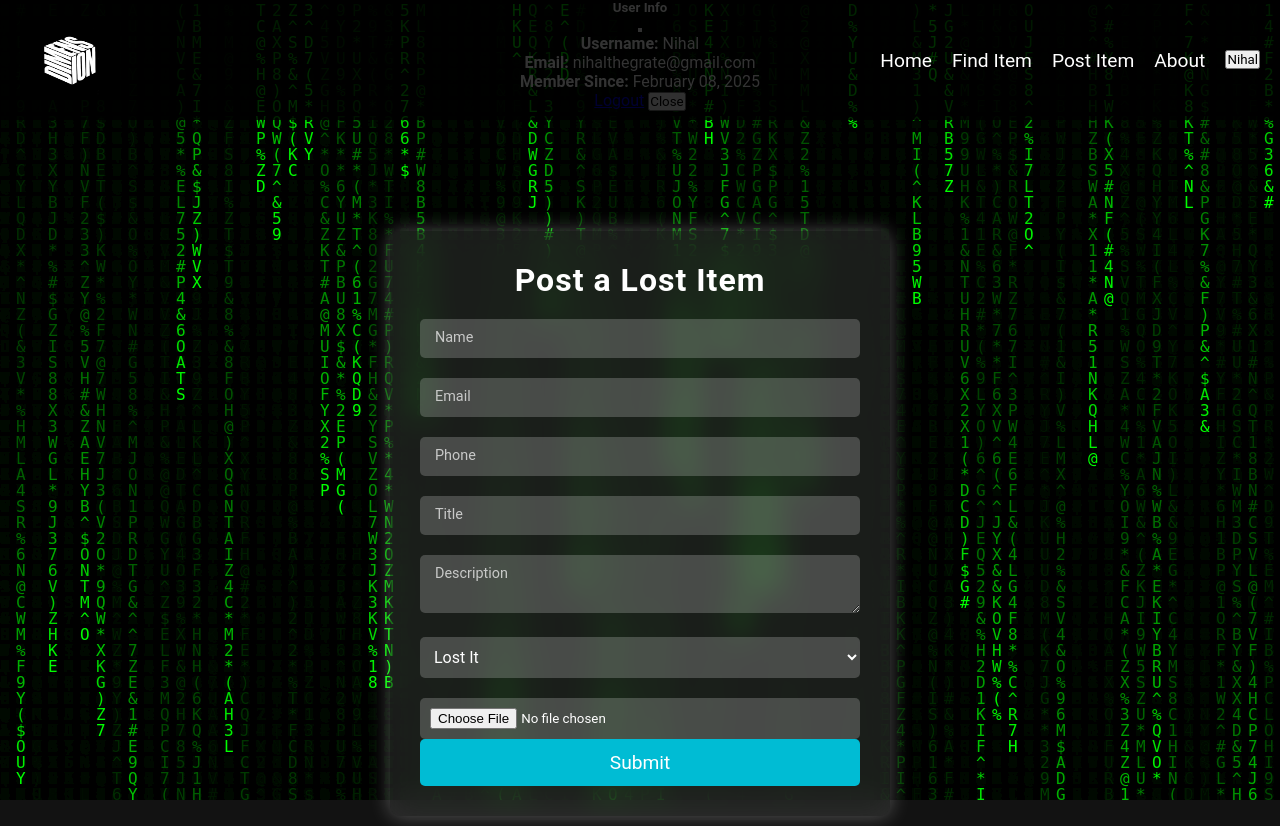
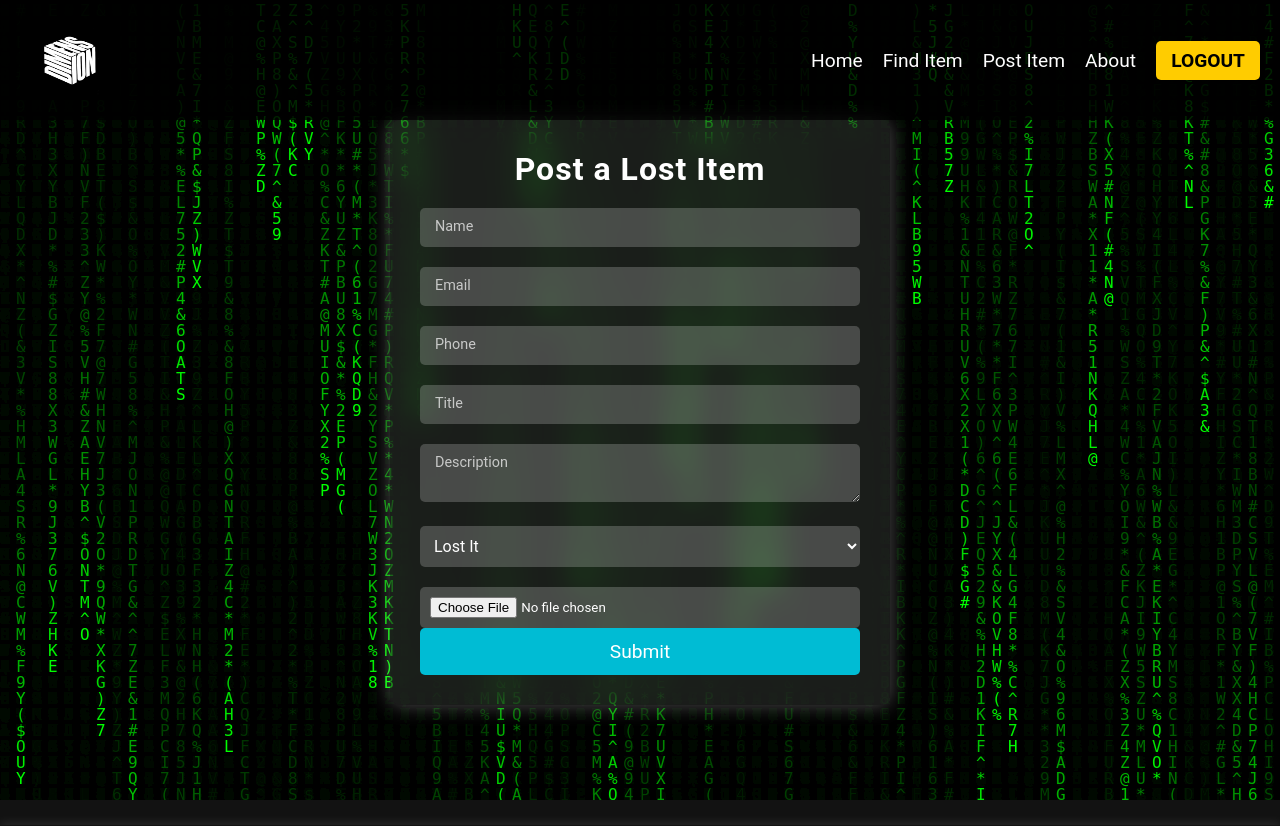
Before and after one commit to isdc-sahyadri/Spaghetti, a Django app: page /post/ in a window 1280 px wide. Shown: the top 826 px of the page. Run offline with Django 5.2, Linux system fonts and the light colour scheme; a user stored in the database is signed in.

Commit message:
conflict_resolved

```diff
--- a/lostandfound/l_f/templates/l_f/post_item.html
+++ b/lostandfound/l_f/templates/l_f/post_item.html
@@ -231,49 +231,25 @@
     transform: scale(1.1);
 }
 
+
+
+
     </style>
 </head>
 <body>
     <nav>
-        <a href="{% url 'home' %}">
-            <img src="{% static 'l_f/logo2.jpeg' %}" alt="Lost & Found" class="logo">
-        </a>
-        <ul class="navbar-nav flex-row">
-            <li class="nav-item"><a class="nav-link text-white" href="{% url 'home' %}">Home</a></li>
-            <li class="nav-item"><a class="nav-link text-white" href="{% url 'find_item' %}">Find Item</a></li>
-            <li class="nav-item"><a class="nav-link text-white" href="{% url 'post_item' %}">Post Item</a></li>
-            <li class="nav-item"><a class="nav-link text-white" href="{% url 'about_page' %}">About</a></li>
-
+        <a href="{% url 'home' %}"> <img src="{% static 'l_f/logo2.jpeg' %}" alt="Lost & Found" class="logo"></a>
+        <ul id="nav-links">
+            <li><a href="{% url 'home' %}">Home</a></li>
+            <li><a href="{% url 'find_item' %}">Find Item</a></li>
+            <li><a href="{% url 'post_item' %}">Post Item</a></li>
+            <li><a href="{% url 'about_page' %}">About</a></li>
             {% if user.is_authenticated %}
-            <li class="nav-item">
-                <button type="button" class="btn btn-info" data-bs-toggle="modal" data-bs-target="#userInfoModal">
-                    {{ user.username }} <i class="fas fa-user"></i>
-                </button>
-            </li>
-            {% endif %}
+            <li><a href="{% url 'logout' %}" class="logout-btn">Logout</a></li>
+            {%endif%}
         </ul>
+        <button class="menu-container" onclick="toggleMenu()">☰</button>
     </nav>
-
-    <div class="modal fade" id="userInfoModal" tabindex="-1" aria-labelledby="userInfoModalLabel" aria-hidden="true">
-        <div class="modal-dialog modal-dialog-centered">
-            <div class="modal-content">
-                <div class="modal-header">
-                    <h5 class="modal-title" id="userInfoModalLabel">User Info</h5>
-                    <button type="button" class="btn-close" data-bs-dismiss="modal" aria-label="Close"></button>
-                </div>
-                <div class="modal-body">
-                    <p><strong>Username:</strong> {{ user.username }}</p>
-                    <p><strong>Email:</strong> {{ user.email }}</p>
-                    <p><strong>Member Since:</strong> {{ user.date_joined|date:"F d, Y" }}</p>
-                </div>
-                <div class="modal-footer">
-                    <a href="{% url 'logout' %}" class="btn btn-danger">Logout</a>
-                    <button type="button" class="btn btn-secondary" data-bs-dismiss="modal">Close</button>
-                </div>
-            </div>
-        </div>
-    </div>
-
 
     <div class="form-container">
         <h1>Post a Lost Item</h1>
```
Also changed, not shown: lostandfound/l_f/templates/l_f/home.html (+9 -36 lines).
